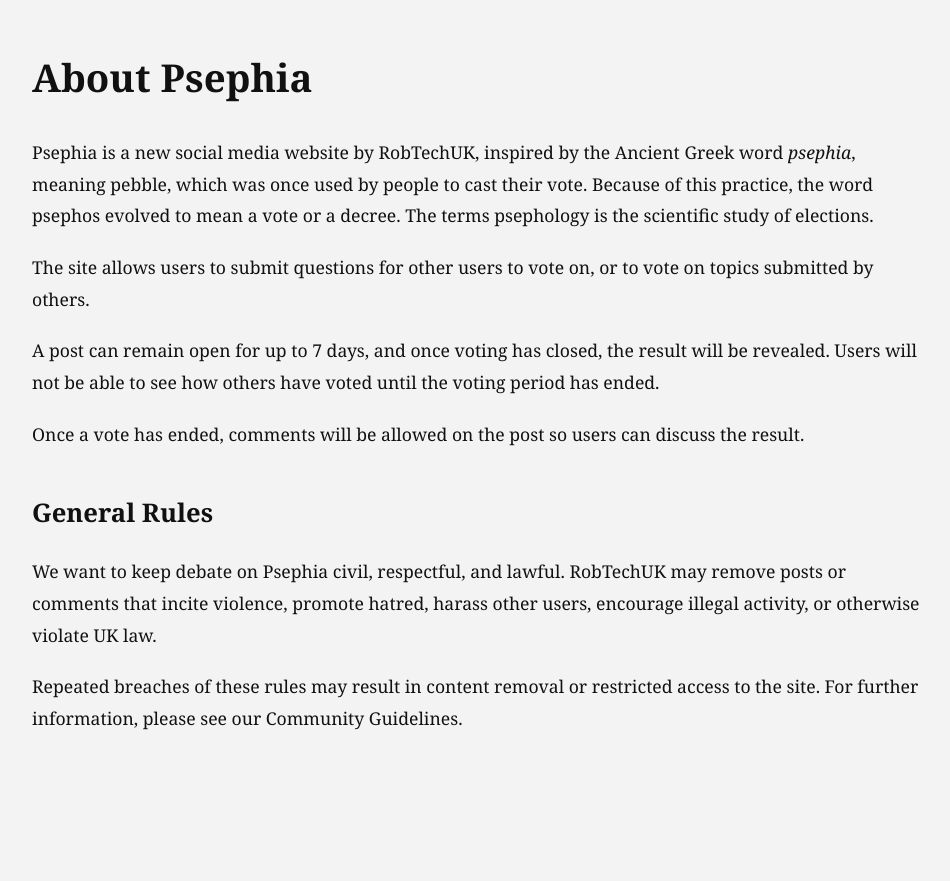
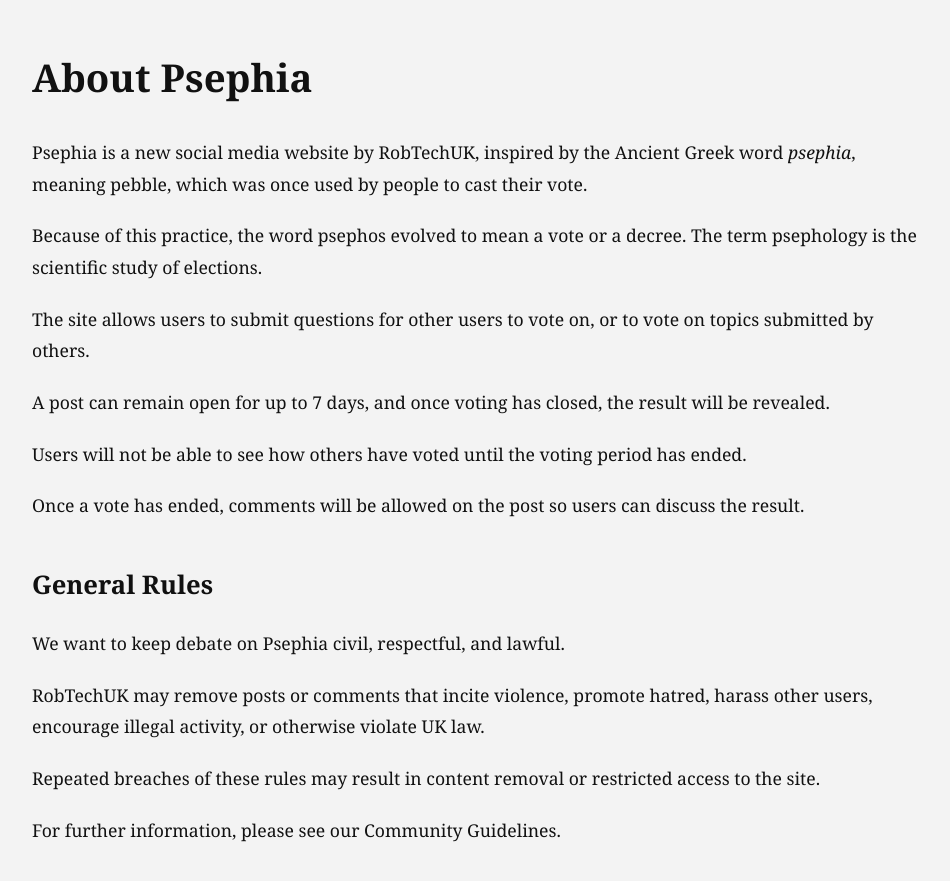
Before and after one commit to robbie6153-cmd/psephia, a plain HTML site: page index.html in a window 1280 px wide. Shown: the part 1680-2561 px from the top of the page, without its empty margins (158-1108 px from the left). Before the commit the page ends 2485 px from the top, so only its background shows below. Drawn offline with Linux system fonts and the light colour scheme.

Commit message:
Add files via upload

```diff
--- a/index.html
+++ b/index.html
@@ -4,18 +4,9 @@
   <meta charset="UTF-8">
   <meta name="viewport" content="width=device-width, initial-scale=1.0">
   <title>Psephia</title>
+
   <link rel="stylesheet" href="style.css">
 </head>
-<script>
-  atOptions = {
-    'key' : '16088f914138faa6017b06588d14ad63',
-    'format' : 'iframe',
-    'height' : 50,
-    'width' : 320,
-    'params' : {}
-  };
-</script>
-<script src="https://www.highperformanceformat.com/16088f914138faa6017b06588d14ad63/invoke.js"></script>
 
 <body>
 
@@ -33,12 +24,33 @@
 
   <img src="homepage.jpg" alt="Psephia homepage" class="home-image">
 
+  <!-- Top Banner Ad -->
+  <div class="top-banner-ad">
+    <script>
+      atOptions = {
+        'key' : '16088f914138faa6017b06588d14ad63',
+        'format' : 'iframe',
+        'height' : 50,
+        'width' : 320,
+        'params' : {}
+      };
+    </script>
+
+    <script src="//www.highperformanceformat.com/16088f914138faa6017b06588d14ad63/invoke.js"></script>
+  </div>
+
   <section class="auth-section">
     <div class="auth-container">
       <h2>Join Psephia</h2>
+
       <a href="profile.html" class="auth-btn primary">Sign Up</a>
-<a href="profile.html?manual=1" class="auth-btn secondary">Log In</a>
+
+      <a href="profile.html?manual=1" class="auth-btn secondary">
+        Log In
+      </a>
+
       <div class="divider">or</div>
+
       <button class="auth-btn apple">Sign in with Apple</button>
       <button class="auth-btn google">Sign in with Google</button>
     </div>
@@ -47,31 +59,91 @@
   <section class="intro-section">
     <div class="intro-container">
       <h2>About Psephia</h2>
-      <p>Psephia is a new social media website by RobTechUK, inspired by the Ancient Greek word <em>psephia</em>, meaning pebble, which was once used by people to cast their vote. Because of this practice, the word psephos evolved to mean a vote or a decree. The terms psephology is the scientific study of elections.</p>
-      <p>The site allows users to submit questions for other users to vote on, or to vote on topics submitted by others.</p>
-      <p>A post can remain open for up to 7 days, and once voting has closed, the result will be revealed. Users will not be able to see how others have voted until the voting period has ended.</p>
-      <p>Once a vote has ended, comments will be allowed on the post so users can discuss the result.</p>
+
+      <p>
+        Psephia is a new social media website by RobTechUK,
+        inspired by the Ancient Greek word <em>psephia</em>,
+        meaning pebble, which was once used by people to cast
+        their vote.
+      </p>
+
+      <p>
+        Because of this practice, the word psephos evolved to
+        mean a vote or a decree. The term psephology is the
+        scientific study of elections.
+      </p>
+
+      <p>
+        The site allows users to submit questions for other
+        users to vote on, or to vote on topics submitted by others.
+      </p>
+
+      <p>
+        A post can remain open for up to 7 days, and once voting
+        has closed, the result will be revealed.
+      </p>
+
+      <p>
+        Users will not be able to see how others have voted until
+        the voting period has ended.
+      </p>
+
+      <p>
+        Once a vote has ended, comments will be allowed on the
+        post so users can discuss the result.
+      </p>
+
       <h3>General Rules</h3>
-      <p>We want to keep debate on Psephia civil, respectful, and lawful. RobTechUK may remove posts or comments that incite violence, promote hatred, harass other users, encourage illegal activity, or otherwise violate UK law.</p>
-      <p>Repeated breaches of these rules may result in content removal or restricted access to the site. For further information, please see our Community Guidelines.</p>
+
+      <p>
+        We want to keep debate on Psephia civil, respectful,
+        and lawful.
+      </p>
+
+      <p>
+        RobTechUK may remove posts or comments that incite violence,
+        promote hatred, harass other users, encourage illegal
+        activity, or otherwise violate UK law.
+      </p>
+
+      <p>
+        Repeated breaches of these rules may result in content
+        removal or restricted access to the site.
+      </p>
+
+      <p>
+        For further information, please see our Community Guidelines.
+      </p>
     </div>
   </section>
+
   <script>
     function toggleMenu() {
       const menu = document.getElementById("dropdownMenu");
-  menu.style.display = menu.style.display === "block" ? "none" : "block";
+
+      menu.style.display =
+        menu.style.display === "block"
+          ? "none"
+          : "block";
     }
 
     document.addEventListener("click", function (e) {
+
       const menu = document.getElementById("dropdownMenu");
-  const button = document.querySelector(".menu-button");
+
+      const button =
+        document.querySelector(".menu-button");
 
       if (!menu || !button) return;
 
-  if (!button.contains(e.target) && !menu.contains(e.target)) {
+      if (
+        !button.contains(e.target) &&
+        !menu.contains(e.target)
+      ) {
         menu.style.display = "none";
       }
     });
   </script>
+
 </body>
 </html>
```
Lines whose indentation alone changed are shown as unchanged.
